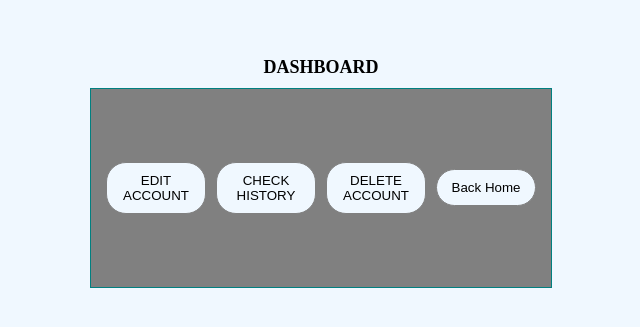
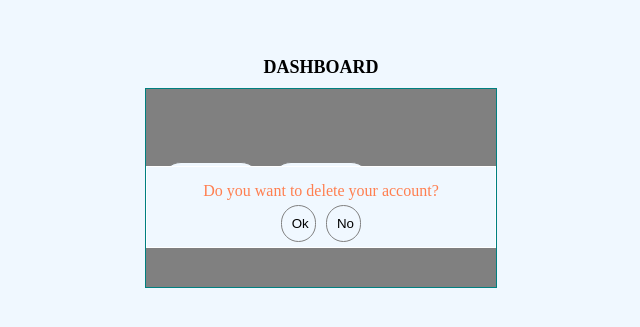
Before and after one commit to ogaraga/locationtracker, a React (Vite) app: page /dash in a window 1280 px wide. Shown: the part 233-560 px from the top of the page, without its empty margins (319-959 px from the left). Built offline with nearby package versions, Linux system fonts and the light colour scheme; no server answers.

Commit message:
location tracker

```diff
--- a/src/components/Alert.jsx
+++ /dev/null
@@ -1,37 +0,0 @@
-import axios from 'axios';
-import styles from './Alert.module.css';
-import UserContextApi from '../context/userContext';
-import { useContext } from 'react';
-import {useNavigate } from 'react-router-dom';
-
-const Alert = () => {
-    const{user,id, modal, setModal} = useContext(UserContextApi);
-    const navigate =useNavigate();
-
-    const handleOk =async ()=>{
-      await axios
-      .delete("http://localhost:5000/profile/"+id, {data: user})
-      .then((res) => {if(res.data){
-        alert('data deleted')
-        navigate('/login');
-      setModal(!modal)
-      }else{
-        alert('internal_error')
-      }}).catch(err => alert(err.message));
-      navigate(`*`)
-
-    }
-    const handleNo =()=>{
-        setModal(!modal)
-    }
-  return (
-    <div className={styles.alert} >
-        <p>Do you want to delete your account?
-        <button onClick={handleNo()}>No</button>
-        <button onClick={handleOk}>Ok</button>
-        </p>
-    </div>
-  )
-}
-
-export default Alert
--- /dev/null
+++ b/src/components/Alerts.jsx
@@ -0,0 +1,38 @@
+import { useContext } from "react";
+import UserContextApi from "../context/userContext";
+import styles from "./Alerts.module.css";
+import { useNavigate } from "react-router-dom";
+import axios from "axios";
+
+const Alerts = () => {
+  const navigate = useNavigate();
+  const { user, modal, setModal } = useContext(UserContextApi);
+  const handleNo = () => {
+    setModal(!modal);
+  };
+  const handleOk = async () => {
+    await axios({
+      url: "http://localhost:5000/profile/" + user,
+      method: "delete",
+    })
+      .then((res) => {
+        if (res.data) alert("data deleted");
+        navigate("/login");
+        setModal(!modal);
+      })
+      .catch((err) => alert(err.message));
+    setModal(!modal);
+  };
+
+  return (
+    <div className={styles.alert}>
+      <p>
+        Do you want to delete your account? <br />
+        <button onClick={handleOk}>Ok</button>
+        <button onClick={handleNo}>No</button>
+      </p>
+    </div>
+  );
+};
+
+export default Alerts;
--- a/src/components/Alert.module.css
+++ b/src/components/Alerts.module.css
@@ -2,16 +2,22 @@
     display: flex;
     align-items: center;
     justify-content: center;
-    border: 1px solid grey;
+    border: 1px solid white;
     z-index: 10;
+    position: absolute;
+    top: 55%;
+    left: 50%;
+    transform: translate(-50%, -50%);
+    background-color: aliceblue;
+    min-width: 350px;
 }
 .alert p{
     text-align: center;
-    color: black;
+    color: coral;
 }
 .alert button{
     margin: 10px;
-    width: 30px;
+    width: 15%;
     padding: 5px;
 }
 @media screen and (max-width:600) {
--- a/src/components/Dashboard.jsx
+++ b/src/components/Dashboard.jsx
@@ -2,11 +2,11 @@ import { Link } from "react-router-dom";
 import styles from "./Dashboard.module.css";
 import { useContext, useEffect} from "react";
 import UserContextApi from "../context/userContext";
-import Alert from "./Alert";
+import Alerts from "./Alerts";
 import axios from "axios";
 
 const Dashboard = () => {
-  const { id, setUser, modal, setModal } = useContext(UserContextApi);
+  const {user,setUser, modal, setModal } = useContext(UserContextApi);
 
   const handleDelete = () => {
     setModal(!modal);
@@ -17,14 +17,14 @@ const Dashboard = () => {
   };
   const handleEdit = async () => {
     await axios
-      .get("http://localhost:5000/profile" + id)
+      .get("http://localhost:5000/profile" + user)
       .then((res) => setUser(res.data))
       .catch((err) => console.log(err));
   };
   useEffect(() => {
     handleEdit();
   }, []);
-  const value = `/update/${id}`;
+  const value = `/update/${user}`;
   return (
     <>
       <h1> Dashboard</h1>
@@ -35,7 +35,7 @@ const Dashboard = () => {
         <Link to="/hist">
           <button type="button">CHECK HISTORY</button>
         </Link>
-        {modal ? <button type="button" onClick={handleDelete}>DELETE ACCOUNT</button> : <Alert />}
+        {modal ? <button type="button" onClick={handleDelete}>DELETE ACCOUNT</button> : <Alerts />}
         <Link to="/home">
           <button type="button" onClick={handles}>Back Home</button>
         </Link>
--- a/src/components/History.jsx
+++ b/src/components/History.jsx
@@ -19,8 +19,8 @@ const History = () => {
     }
   }, []);
   const date = new Date().toLocaleTimeString();
-  const { id } = useContext(UserContextApi);
-  const value = `/profile/${id}`;
+  const { user } = useContext(UserContextApi);
+  const value = `/profile/${user}`;
   return (
     <>
       <h1>LOCATION HISTORY</h1>
--- a/src/components/Home.jsx
+++ b/src/components/Home.jsx
@@ -7,13 +7,13 @@ import MapContainers from "./MapContainers";
 import { Link } from "react-router-dom";
 import style from "./MapContainers.module.css";
 const Home = () => {
-  const {id, user, modal, setModal } = useContext(UserContextApi);
+  const {user, modal, setModal } = useContext(UserContextApi);
 
-  const value = `/profile/${id}`
+  const value = `/profile/${user}`
   window.addEventListener("load", () => {
     setModal(!modal);
   });
-  const [open, setOpen] = useState(null);
+  const [open, setOpen] = useState(false);
 
   const handleOpen = () => {
     setOpen(!open);
--- a/src/components/Login.jsx
+++ b/src/components/Login.jsx
@@ -24,7 +24,7 @@ const Login = () => {
     await axios
       .post("http://localhost:5000/login", dValue)
       .then((res) => {
-        if (res.data) {
+        if (JSON.stringify(res.data).toString()) {
           document.getElementById("lab").innerHTML = "Wait, loging in ...";
           document.getElementById("lab").style.color = "green";
           setTimeout(() => {
@@ -32,14 +32,14 @@ const Login = () => {
           }, 5000);
         }
         else{
-          console.log('internal error');
+         alert('internal/network error');
         }
       })
       .catch((err) =>{if(err){
         document.getElementById("lab").innerHTML = "Invalid email or password";
         document.getElementById("lab").style.color = "red";
       }else{
-        console.log('internal error')
+        alert('internal/network error')
       }
     } )
   };
--- a/src/components/PageNotFound.jsx
+++ b/src/components/PageNotFound.jsx
@@ -1,7 +1,11 @@
+import { useContext } from "react"
+import UserContextApi from "../context/userContext"
+
 const PageNotFound = () => {
+  const {user} = useContext(UserContextApi);
   return (
     <div style={{textAlign:"center"}}>
-        <h2>Page could not be found or deleted!</h2>
+        <h2>Page could not be found or {user} may have been deleted!</h2>
         <p>Error 404</p>
 
     </div>
--- a/src/components/Register.jsx
+++ b/src/components/Register.jsx
@@ -23,7 +23,7 @@ const Register = () => {
       };
       await axios
         .post("http://localhost:5000/register", dValue)
-        .then((res) => {if(res.data){
+        .then((res) => {if(JSON.stringify(res.data).toString()){
           document.getElementById("lab").innerHTML =
         "Wait, creating your profile...";
       document.getElementById("lab").style.color = "green";
@@ -35,10 +35,10 @@ const Register = () => {
             console.log('internal error')
           }
         }).catch(err=>{if(err){
-          document.getElementById("lab").innerHTML = "user-email already created or wrong password";
+          document.getElementById("lab").innerHTML = "user already created or wrong password";
           document.getElementById("lab").style.color = "red";
         }else{
-          console.log('internal error')
+          alert('internal/network error')
         }
       } );
 
--- a/src/components/Update.jsx
+++ b/src/components/Update.jsx
@@ -4,9 +4,9 @@ import axios from "axios";
 import { Link, useNavigate } from "react-router-dom";
 
 const Update = () => {
-  const { id, user, setUser, modal, setModal } = useContext(UserContextApi);
+  const {user, setUser, modal, setModal } = useContext(UserContextApi);
 
-  const value = `/profile/${id}`;
+  const value = `/profile/${user}`;
 
   const handleChange = (e) => {
     // e.preventDefault();
@@ -15,7 +15,7 @@ const Update = () => {
   const handleSubmit = async (e) => {
     e.preventDefault();
     await axios
-      .put('http://localhost:5000/profile/'+id, user)
+      .put('http://localhost:5000/profile/'+user, user)
       .then((res) => res.json(res.data)
       )
       .catch((err) => console.log(err));
@@ -24,7 +24,7 @@ const Update = () => {
   const navigate = useNavigate()
   const handleops =()=>{
     setModal(!modal)
-navigate(`/profile/${id}`)
+navigate(`/profile/${user}`)
   }
   return (
     <div>
--- a/src/context/userContextProvider.jsx
+++ b/src/context/userContextProvider.jsx
@@ -1,18 +1,17 @@
 /* eslint-disable react/prop-types */
-import { useRef, useState } from "react";
+import {useState } from "react";
 import UserContextApi from "./userContext";
 
 const UserContextProvider = ({ children }) => {
-  let cid = Date.now();
-  const userId = useRef(cid);
-  const [user, setUser] = useState("");
-  const id = userId.current;
 
-  const [modal, setModal] = useState("");
+  const [user, setUser] = useState({});
+
+
+  const [modal, setModal] = useState(false);
 
   return (
     <UserContextApi.Provider
-      value={{ modal, setModal, user, setUser,  id }}
+      value={{ modal, setModal, user, setUser}}
     >
       {children}
     </UserContextApi.Provider>
```
Also changed, not shown: src/App.jsx (+5 -6 lines).
